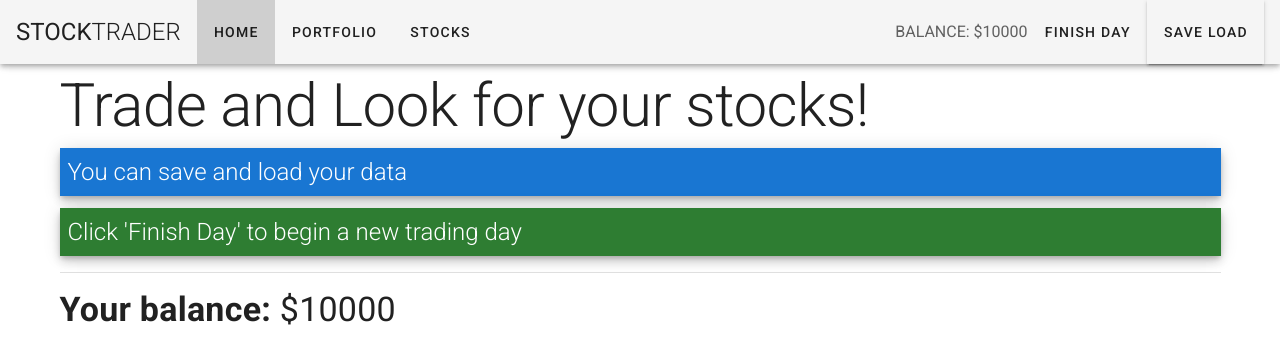
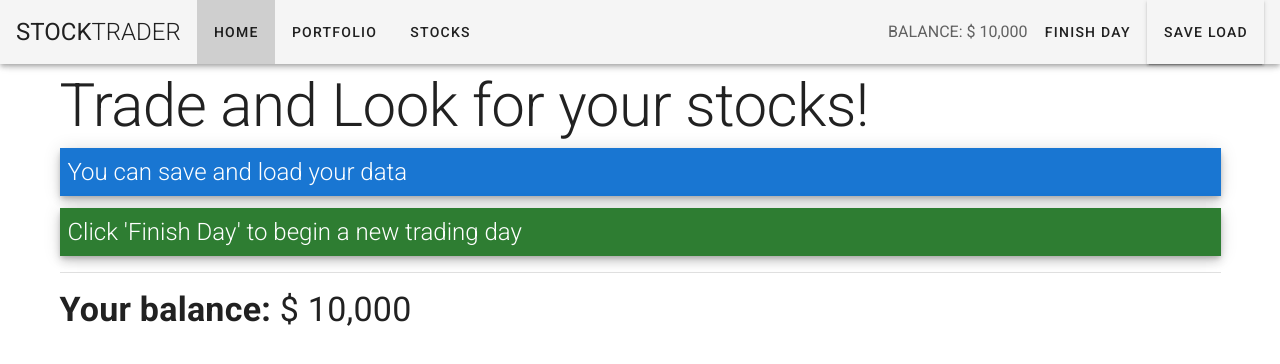
Before and after one commit to arthurbz/the_stock_trader, a Vue app: page / in a window 1280 px wide. Shown: the top 364 px of the page. Built offline with nearby package versions, Linux system fonts and the light colour scheme.

Commit message:
add currency filter

```diff
--- a/src/components/Header.vue
+++ b/src/components/Header.vue
@@ -15,7 +15,7 @@
         <v-toolbar-items>
             <v-layout align-center>
                 <span class="text-uppercase grey--text text--darken-2">
-                    Balance: ${{ funds }}
+                    Balance: {{ funds | currency }}
                 </span>
             </v-layout>
             <v-btn text>Finish Day</v-btn>
--- a/src/components/Home.vue
+++ b/src/components/Home.vue
@@ -14,7 +14,7 @@
             </span>
         </v-sheet>
         <v-divider class="my-4" />
-        <p class="display-1"><strong>Your balance:</strong> ${{ funds }}</p>
+        <p class="display-1"><strong>Your balance:</strong> {{ funds | currency }}</p>
     </div>
 </template>
 
--- a/src/components/portfolio/Stock.vue
+++ b/src/components/portfolio/Stock.vue
@@ -4,7 +4,7 @@
             <v-card-title class="headline">
                 <strong>
                     {{ stock.name }}
-                    <small>$ {{ stock.price }} | Quantity: {{ stock.quantity }}</small>
+                    <small>{{ stock.price | currency }} | Quantity: {{ stock.quantity }}</small>
                 </strong>
             </v-card-title>
         </v-card>
--- a/src/components/stocks/Stock.vue
+++ b/src/components/stocks/Stock.vue
@@ -4,7 +4,7 @@
             <v-card-title class="headline">
                 <strong>
                     {{ stock.name }}
-                    <small>$ {{ stock.price }}</small>
+                    <small>{{ stock.price | currency }}</small>
                 </strong>
             </v-card-title>
         </v-card>
@@ -20,7 +20,7 @@
                     class="green darken-3 white--text"
                     :disabled="insufficientFunds || quantity <= 0 || !Number.isInteger(quantity)"
                     @click="buyStock"
-                >{{ insufficientFunds ? "No funds" : "Buy Stock" }}</v-btn>
+                >{{ insufficientFunds ? "No Funds" : "Buy Stock" }}</v-btn>
             </v-container>
         </v-card>
     </v-flex>
--- a/src/main.js
+++ b/src/main.js
@@ -7,6 +7,10 @@ import store from './store/store'
 
 Vue.config.productionTip = false
 
+Vue.filter('currency', value => {
+    return '$ ' + value.toLocaleString()
+})
+
 new Vue({
     vuetify,
     router,
```
